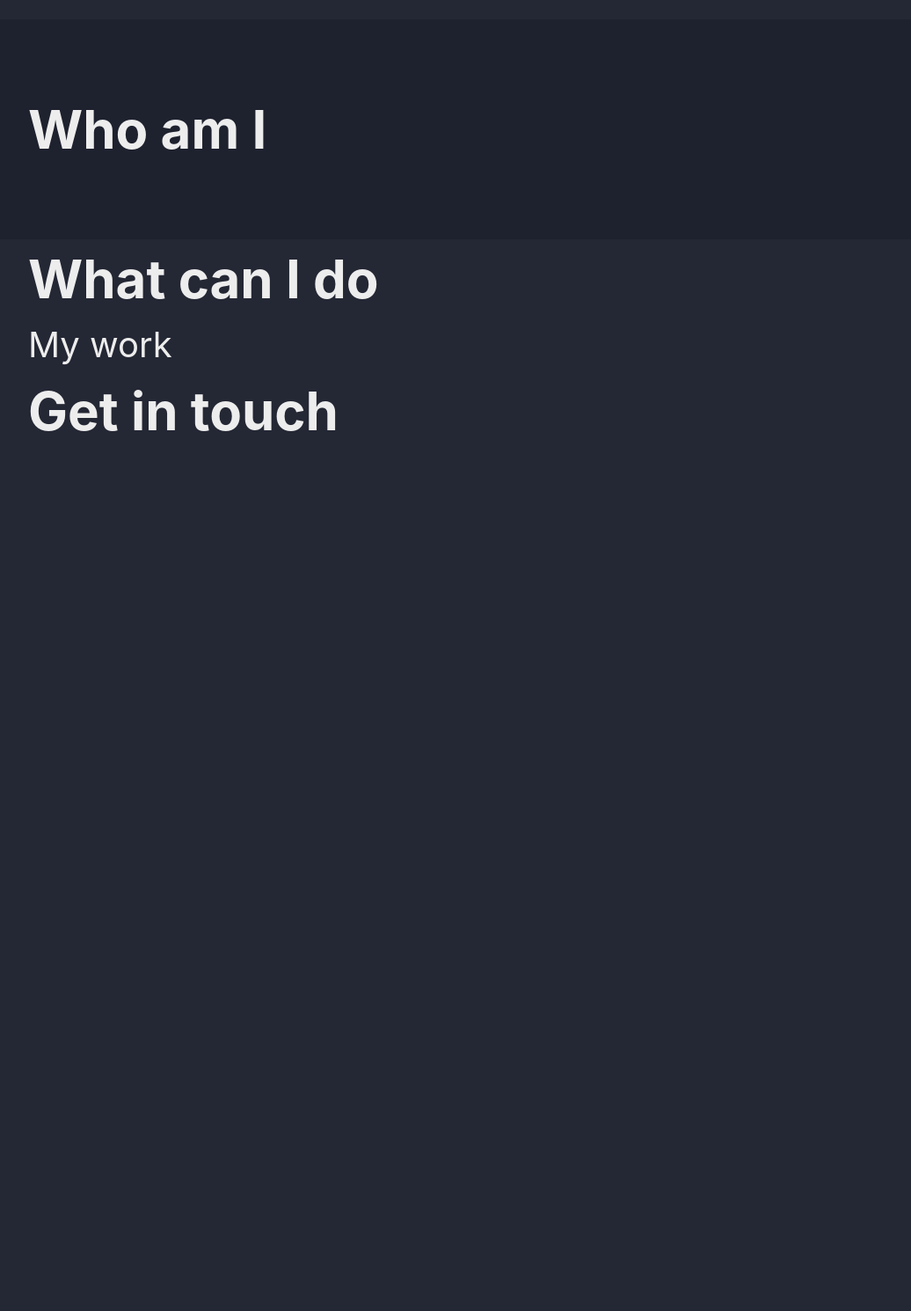
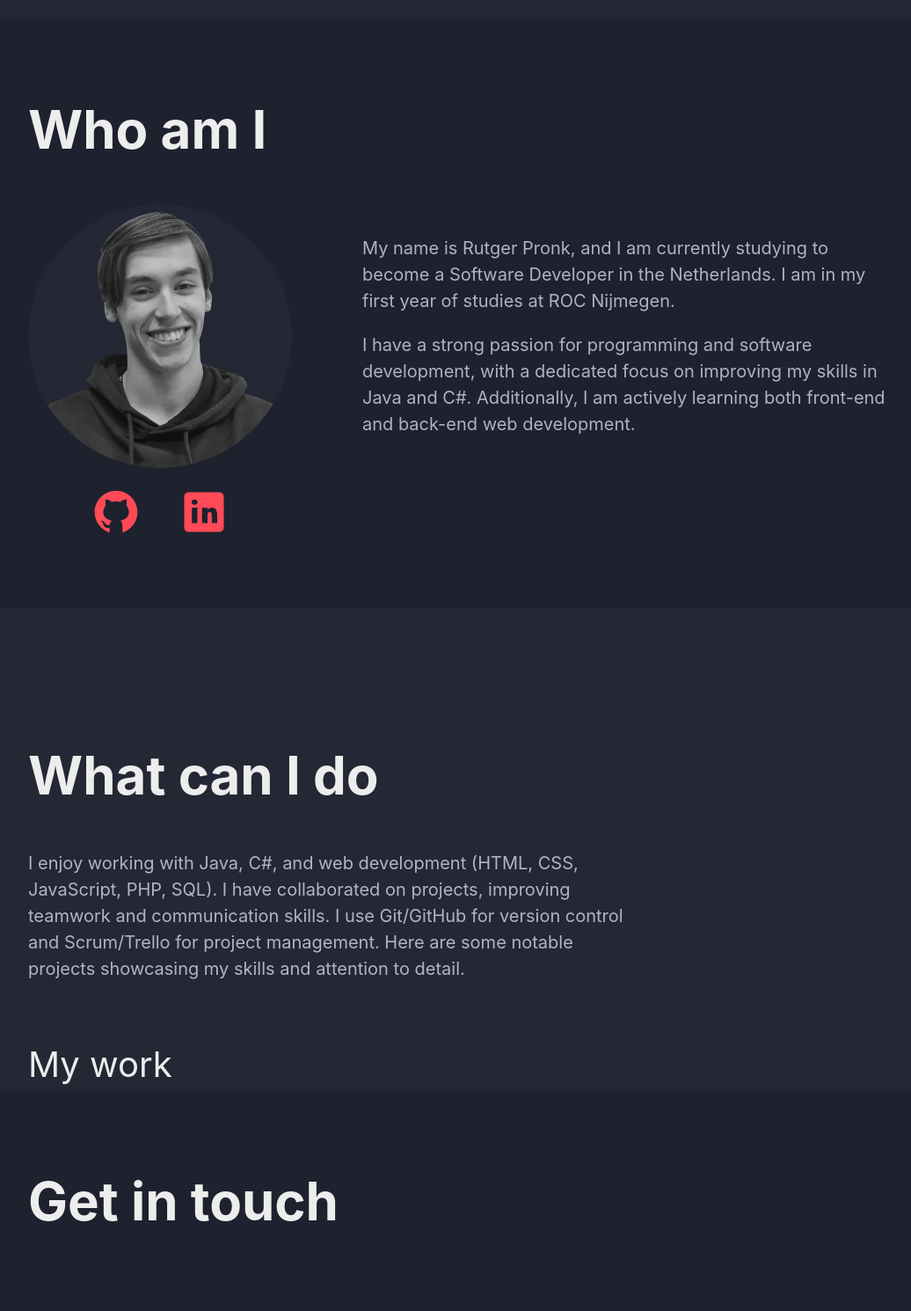
Before and after one commit to Rutger505/portfolio, a PHP site: page / in a window 1280 px wide. Shown: the part 820-2310 px from the top of the page at 88% size, without its empty margins (96-1132 px from the left). Before the commit the page ends 1310 px from the top, so only its background shows below. Run offline with PHP 8.4, Linux system fonts and the light colour scheme.

Commit message:
Added about me and my work

```diff
--- a/src/index.html
+++ b/src/index.html
@@ -69,12 +69,48 @@
 	</main>
 	<section id="about-me" class="py-20 px-spacing bg-secondary">
 		<h1>Who am I</h1>
+		<div class="flex items-center mt-10 gap-x-20">
+			<div>
+				<img class="rounded-full bg-primary h-[300px]" src="img/PersonalPhoto NoBackground Gray.webp" alt="Picture of me">
+				<div class="flex justify-center mt-5 gap-x-10">
+					<a href="https://github.com/rutger505" target="_blank">
+						<img src="img/GithubIcon.svg" alt="Github">
+					</a>
+					<a href="https://www.linkedin.com/in/rutger-pronk-585149273/" target="_blank">
+						<img src="img/LinkedinIcon.svg" alt="LinkedIn">
+					</a>
+				</div>
+			</div>
+			<div class="w-[600px] mb-20">
+				<p>
+					My name is Rutger Pronk, and I am currently studying to
+					become a Software Developer in the Netherlands. I am
+					in my first year of studies at ROC Nijmegen.
+				</p>
+				<p class="mt-5">
+					I have a strong passion for programming and software
+					development, with a dedicated focus on improving my
+					skills in Java and C#. Additionally, I am actively
+					learning both front-end and back-end web development.
+				</p>
+			</div>
+		</div>
+
+
+
+
 	</section>
-	<section id="my-work" class="px-spacing">
+	<section id="my-work" class="mt-36 px-spacing">
 		<h1>What can I do</h1>
+		<p class="w-[700px] mt-10 mb-16">
+			I enjoy working with Java, C#, and web development (HTML, CSS, JavaScript, PHP, SQL).
+			I have collaborated on projects, improving teamwork and communication skills.
+			I use Git/GitHub for version control and Scrum/Trello for project management.
+			Here are some notable projects showcasing my skills and attention to detail.
+		</p>
 		<h2>My work</h2>
 	</section>
-	<section id="contact" class="px-spacing">
+	<section id="contact" class="py-20 px-spacing bg-secondary">
 		<h1>Get in touch</h1>
 	</section>
 	<footer></footer>
--- a/src/style/main.css
+++ b/src/style/main.css
@@ -462,7 +462,7 @@ a,
 }
 
 p {
-  font-size: 22px;
+  font-size: 20px;
   color: #EFEDFDB5;
 }
 
@@ -605,16 +605,36 @@ p {
   margin: auto;
 }
 
+.mb-16 {
+  margin-bottom: 4rem;
+}
+
+.mb-20 {
+  margin-bottom: 5rem;
+}
+
 .mb-5 {
   margin-bottom: 1.25rem;
+}
+
+.mt-10 {
+  margin-top: 2.5rem;
 }
 
 .mt-36 {
   margin-top: 9rem;
 }
 
+.mt-5 {
+  margin-top: 1.25rem;
+}
+
 .mt-60 {
   margin-top: 15rem;
+}
+
+.mt-20 {
+  margin-top: 5rem;
 }
 
 .block {
@@ -629,20 +649,32 @@ p {
   height: 6rem;
 }
 
+.h-\[308px\] {
+  height: 308px;
+}
+
 .h-\[3px\] {
   height: 3px;
 }
 
-.h-screen {
-  height: 100vh;
+.h-\[290px\] {
+  height: 290px;
 }
 
-.h-\[5000px\] {
-  height: 5000px;
+.h-\[300px\] {
+  height: 300px;
 }
 
 .min-h-screen {
   min-height: 100vh;
+}
+
+.w-\[600px\] {
+  width: 600px;
+}
+
+.w-\[700px\] {
+  width: 700px;
 }
 
 .w-full {
@@ -679,9 +711,19 @@ p {
        column-gap: 0.5rem;
 }
 
+.gap-x-20 {
+  -moz-column-gap: 5rem;
+       column-gap: 5rem;
+}
+
 .gap-x-5 {
   -moz-column-gap: 1.25rem;
        column-gap: 1.25rem;
+}
+
+.gap-x-10 {
+  -moz-column-gap: 2.5rem;
+       column-gap: 2.5rem;
 }
 
 .overflow-hidden {
@@ -695,6 +737,11 @@ p {
 .bg-accent {
   --tw-bg-opacity: 1;
   background-color: rgb(255 74 87 / var(--tw-bg-opacity));
+}
+
+.bg-primary {
+  --tw-bg-opacity: 1;
+  background-color: rgb(36 39 52 / var(--tw-bg-opacity));
 }
 
 .bg-secondary {
--- a/tailwind.config.js
+++ b/tailwind.config.js
@@ -21,7 +21,7 @@ module.exports = {
     fontSize: {
       base: "1rem",
 
-      detail: "22px",
+      detail: "20px",
       aroundXl: "40px",
       xl: "60px",
 
```
Also changed, not shown: src/img/GithubIcon.svg (added), src/img/LinkedinIcon.svg (added), src/img/PersonalPhoto NoBackground Gray.webp (added).
